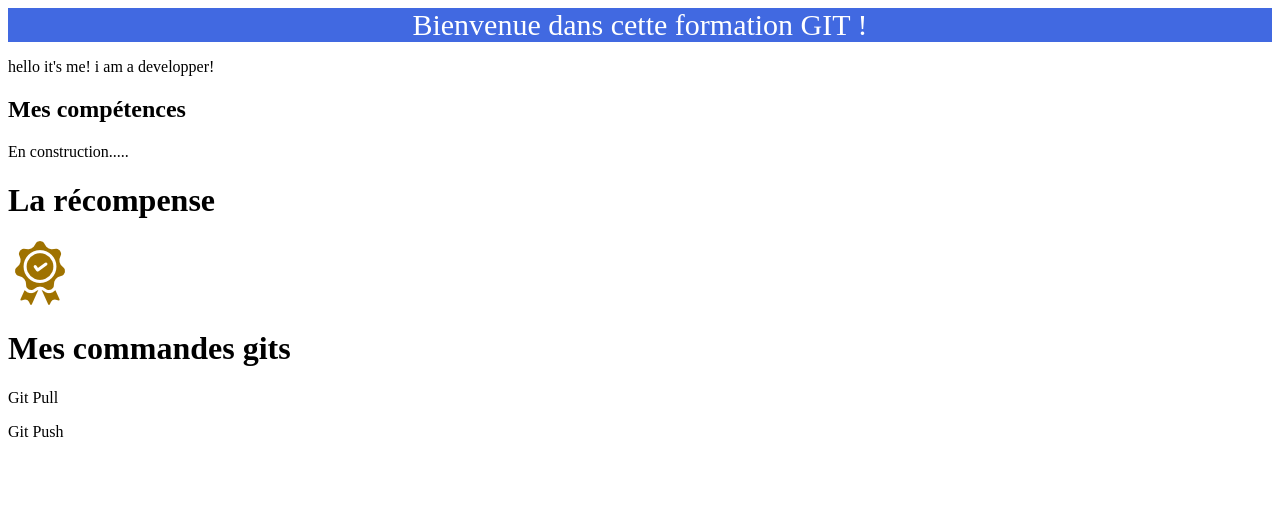
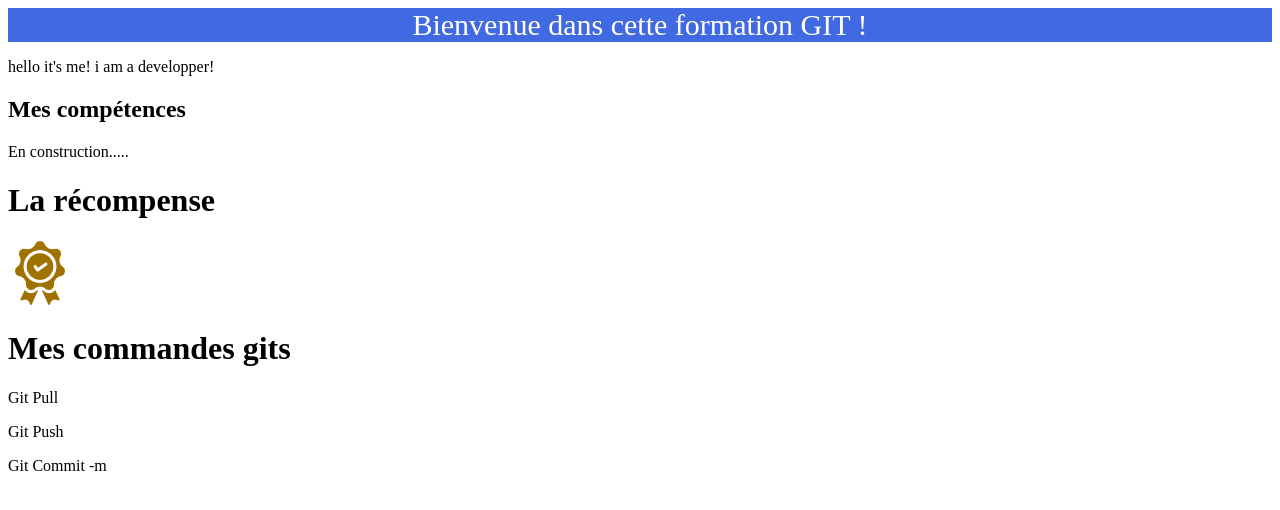
Before and after one commit to quentin290/mon_site_web, a plain HTML site: page index.html in a window 1280 px wide. Drawn offline with Linux system fonts and the light colour scheme.

Commit message:
ajout du git commit -m

```diff
--- a/index.html
+++ b/index.html
@@ -31,6 +31,7 @@
         <h1>Mes commandes gits</h1>
         <p>Git Pull</p>
         <p>Git Push</p>
+        <p>Git Commit -m</p>
     </div>
 </body>
 </html>
```
